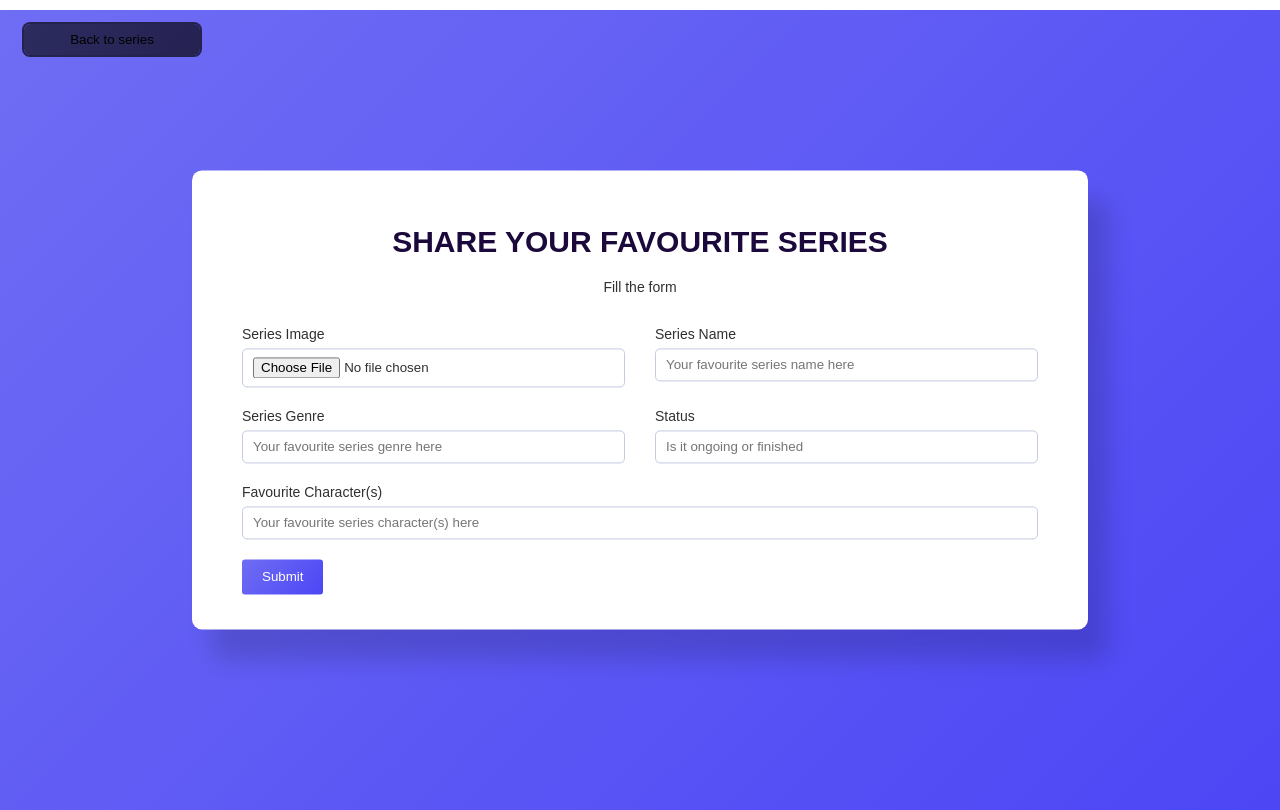
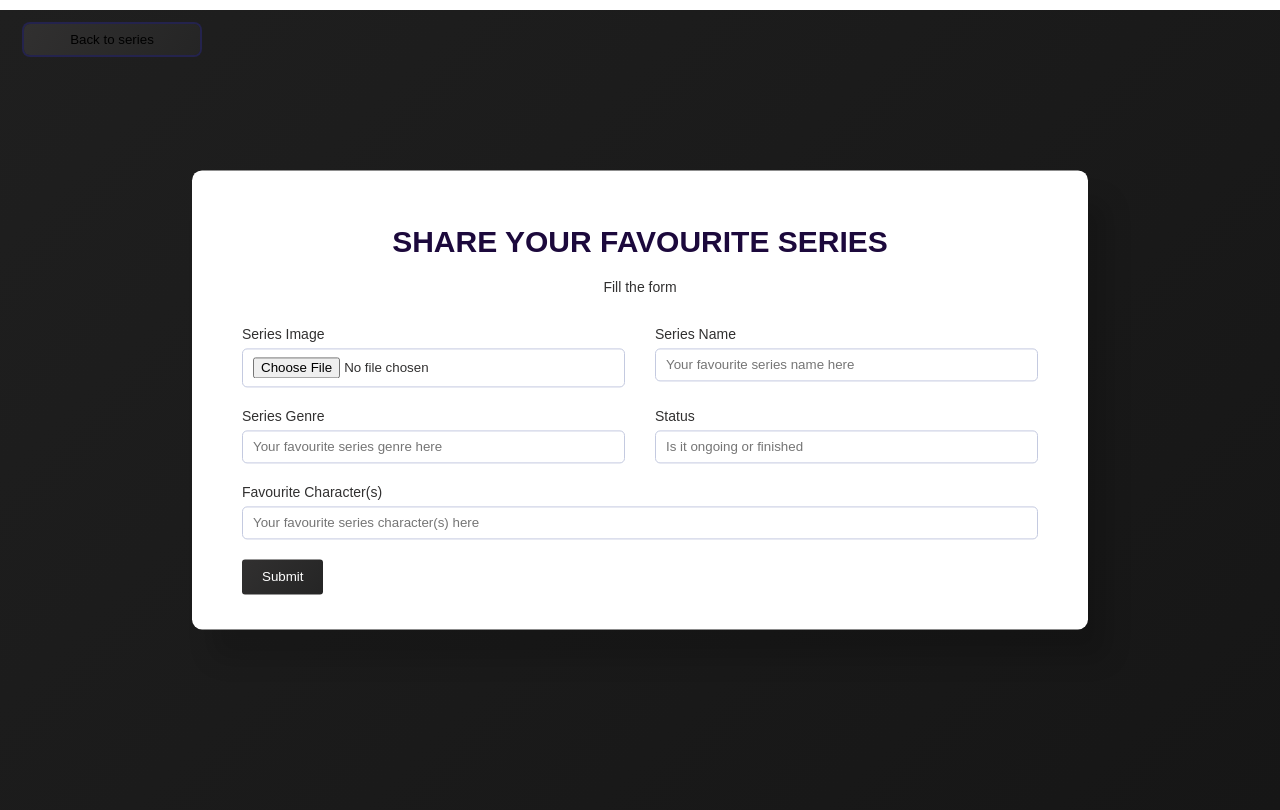
Before and after one commit to Tad-z/seriesApp, a Next.js app: page /addSeries in a window 1280 px wide. Built offline with nearby package versions, Linux system fonts and the light colour scheme.

Commit message:
finishing touches

```diff
--- a/styles/Home.module.css
+++ b/styles/Home.module.css
@@ -99,6 +99,7 @@
 .title,
 .description {
   text-align: center;
+  color: #1f1f1f;
 }
 
 .description {
@@ -219,11 +220,11 @@
   }
 
   .navbar a{
-    font-size: 0.9rem;
+    font-size: 1rem;
   }
 
   .navbar p{
-    font-size: 0.9rem;
+    font-size: 1rem;
   }
 
   .title,
--- a/styles/addSeries.module.css
+++ b/styles/addSeries.module.css
@@ -12,8 +12,8 @@
     width: 100vw;
     background: linear-gradient(
         135deg,
-        #6f6df4,
-        #4c46f5
+        #1f1f1f,
+        #161616
     );
 }
 .container{
@@ -75,8 +75,8 @@
     padding: 10px 20px;
     background: linear-gradient(
         130deg,
-        #6f6df4,
-        #4c46f5
+        #313030,
+        #252525
     );
     color: #ffffff;
     border-radius: 3px;
@@ -92,8 +92,8 @@
     width: 11rem;
     background: linear-gradient(
         120deg,
-        #2d2c5f,
-        #252252
+        #313030,
+        #252525
     );
     margin: 0.25rem;
     padding: 0.5rem;
@@ -105,15 +105,15 @@
 .seriesButton:hover {
     background: linear-gradient(
         120deg,
-        #252252,
-        #2d2c5f
+        #353535,
+        #1b1b1b
     );
 }
 .seriesButton:active {
     background: linear-gradient(
         120deg,
-        #2d2c5f,
-        #252252
+        #313030,
+        #252525
     );
     transform: translateY(2px);
 }
@@ -121,16 +121,16 @@
 .button:hover{
     background: linear-gradient(
         130deg,
-        #4c46f5,
-        #6f6df4
+        #353535,
+        #1b1b1b
     );
 
 }
 .button:active{
     background: linear-gradient(
         130deg,
-        #4c46f5,
-        #6f6df4
+        #313030,
+        #252525
     );
     transform: translateY(2px);
 }
```
